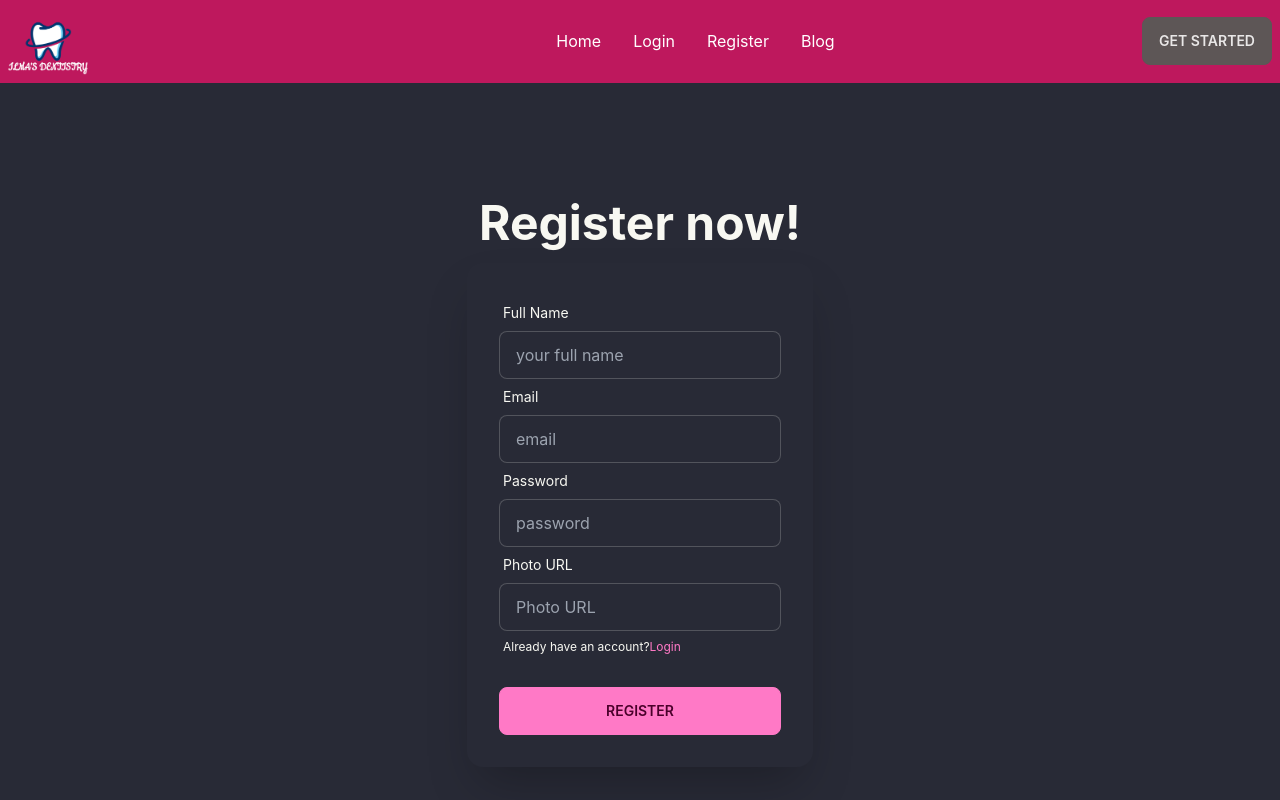
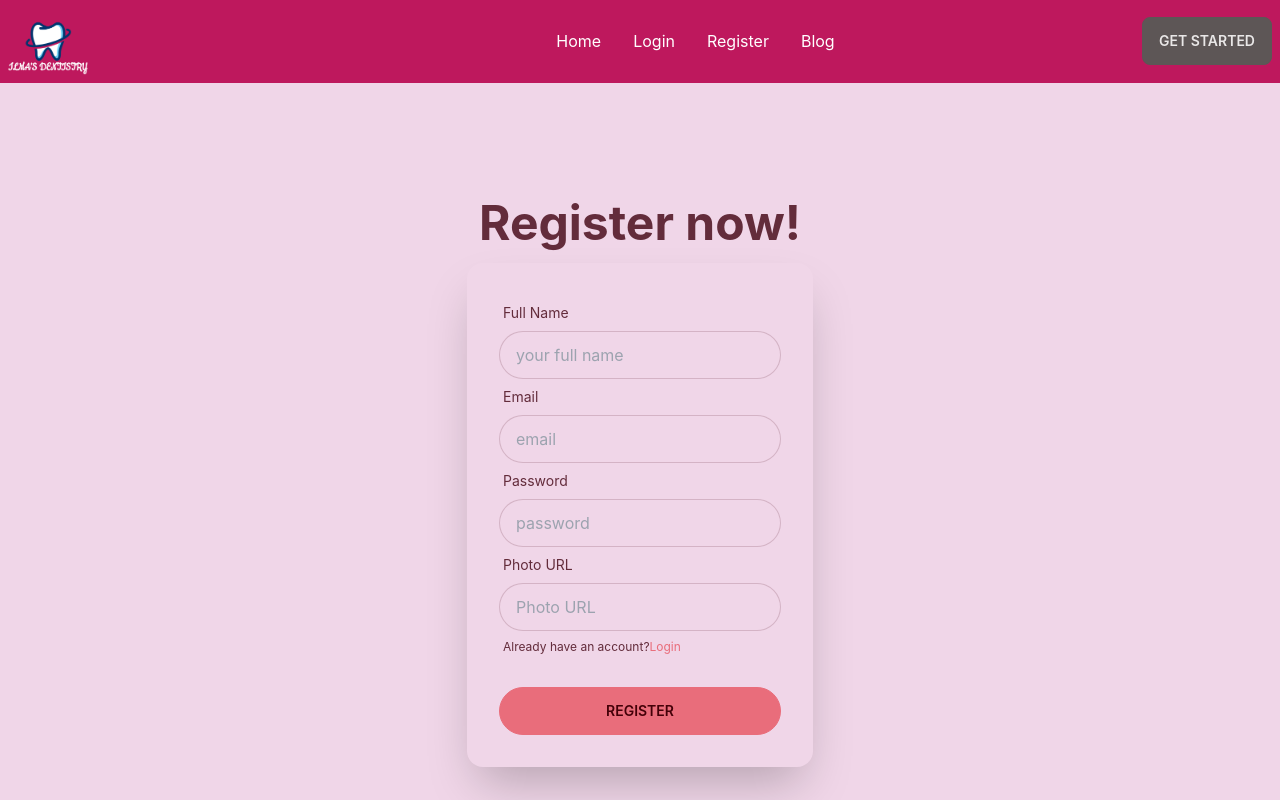
Before and after one commit to faiazhossain/ilma-s-Dentistry-client, a React (Create React App) app: page /register in a window 1280 px wide. Shown: the top 800 px of the page. Built offline with nearby package versions, Linux system fonts and the light colour scheme.

Commit message:
Added readme.md

```diff
--- a/src/Pages/Register/Register.js
+++ b/src/Pages/Register/Register.js
@@ -6,7 +6,7 @@ const Register = () => {
     event.preventDefault();
   };
   return (
-    <div data-theme="dracula" className="hero min-h-screen ">
+    <div data-theme="valentine" className="hero min-h-screen ">
       <div className="hero-content flex-col ">
         <div className="text-center lg:text-left">
           <h1 className="text-5xl font-bold">Register now!</h1>
```
Also changed, not shown: 1 other file (tests, documents, lock files or other folders).
